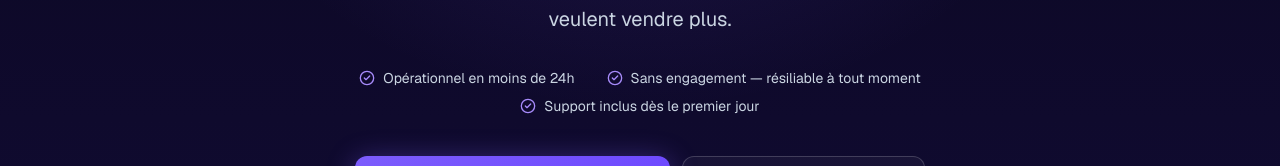
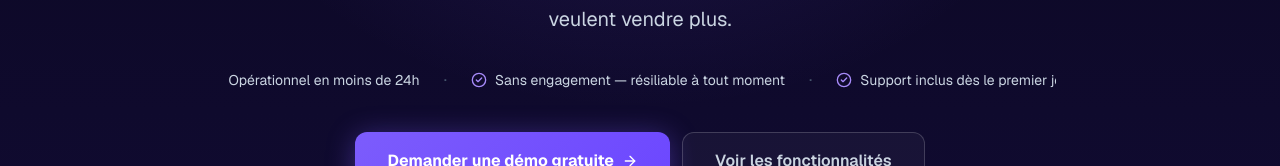
Before and after one commit to Jepht-love/my-crm-pro, a Next.js app: page / in a window 1280 px wide. Shown: the part 276-442 px from the top of the page. Built offline with nearby package versions, Linux system fonts and the light colour scheme.

Commit message:
fix(hero): display bullet points on a single row with dot separators
Co-Authored-By: Claude Sonnet 4.6 <noreply@anthropic.com>

```diff
--- a/src/components/Hero.tsx
+++ b/src/components/Hero.tsx
@@ -48,11 +48,16 @@ export default function Hero() {
         </p>
 
         {/* Bullet points — inline centré */}
-        <ul className="flex flex-wrap justify-center gap-x-8 gap-y-2 mb-10">
-          {bullets.map((b) => (
-            <li key={b} className="flex items-center gap-2 text-slate-300 text-sm">
-              <CheckCircle2 className="w-4 h-4 flex-shrink-0" style={{ color: "#A78BFA" }} />
-              <span>{b}</span>
+        <ul className="flex flex-nowrap justify-center items-center gap-x-6 mb-10 overflow-x-auto">
+          {bullets.map((b, i) => (
+            <li key={b} className="contents">
+              <span className="flex items-center gap-2 text-slate-300 text-sm whitespace-nowrap flex-shrink-0">
+                <CheckCircle2 className="w-4 h-4 flex-shrink-0" style={{ color: "#A78BFA" }} />
+                {b}
+              </span>
+              {i < bullets.length - 1 && (
+                <span className="text-slate-600 flex-shrink-0 select-none">·</span>
+              )}
             </li>
           ))}
         </ul>
```
